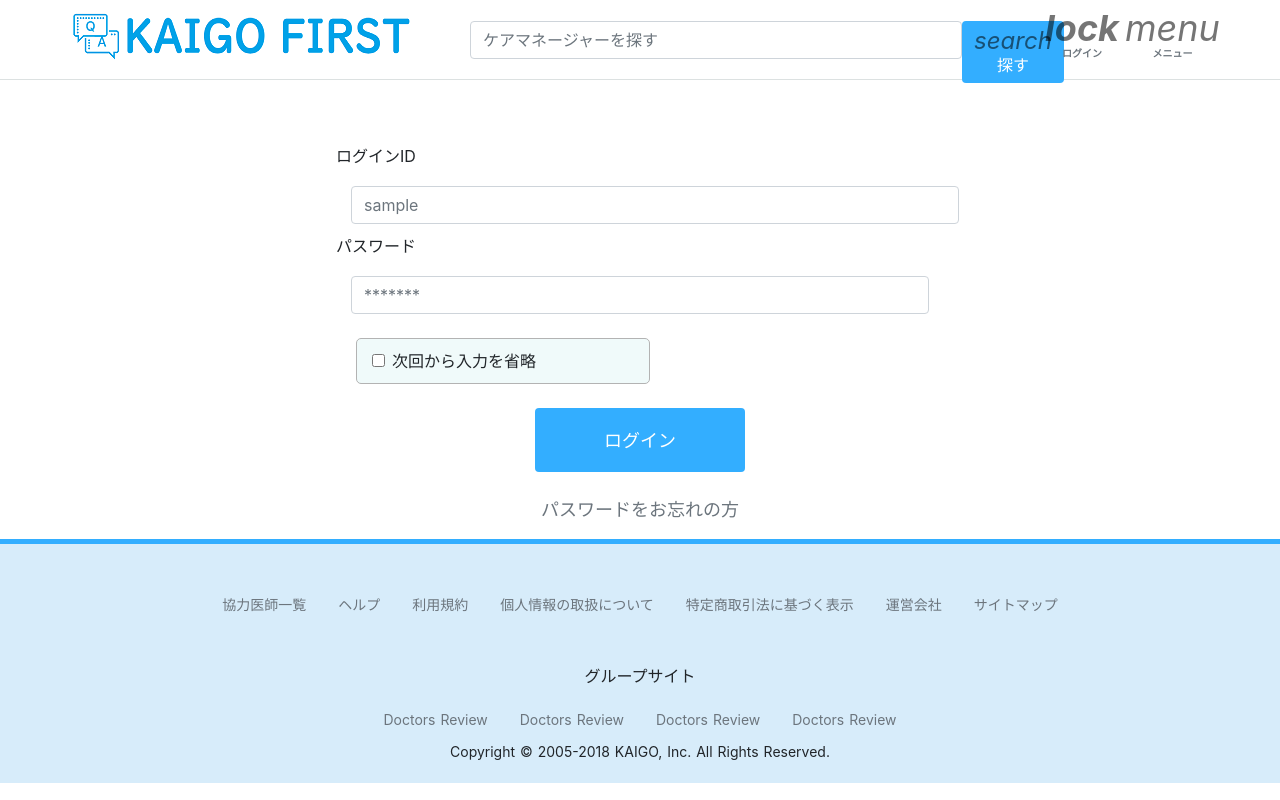
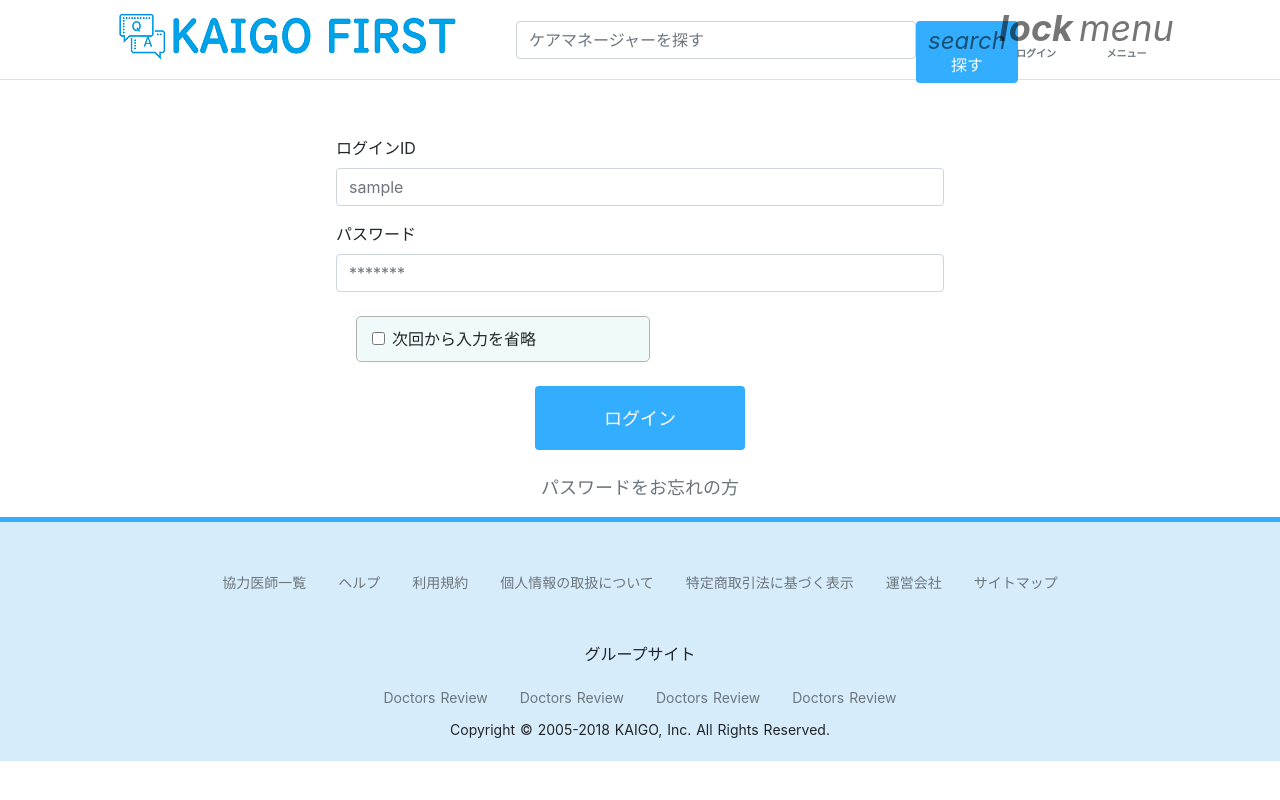
Before and after one commit to kido-k/KaigoFirstToB, a Nuxt app: page /login in a window 1280 px wide. Built offline with nearby package versions, Linux system fonts and the light colour scheme.

Commit message:
update header component

```diff
--- a/app/components/Atoms/SearchInputBox.vue
+++ b/app/components/Atoms/SearchInputBox.vue
@@ -11,6 +11,6 @@
 .search {
   display: inline-block;
   height: 40px;
-  width: 492px;
+  width: 400px;
 }
 </style>
--- a/app/components/Organisms/TheHeader.vue
+++ b/app/components/Organisms/TheHeader.vue
@@ -26,7 +26,7 @@ export default {
 <style>
 .theheader {
   height: 80px;
-  min-width: 930px;
+  min-width: 1100px;
   display: flex;
   align-items: flex-end;
   padding-left: 5px;
--- a/app/components/Organisms/TheLoginForm.vue
+++ b/app/components/Organisms/TheLoginForm.vue
@@ -2,7 +2,7 @@
   <div class="login-panel">
     <!-- <LoginFromTitle class="title"/> -->
     <div class="">
-      <div class="email-input form-group id">
+      <div class="email-input form-group">
         <label for="exampleInputId">ログインID</label>
         <input
           id="exampleInputId"
@@ -11,16 +11,14 @@
           aria-describedby="idHelp"
           placeholder="sample">
       </div>
-      <div class="email-input form-group password">
+      <div class="email-input form-group">
         <label
           class="label"
           for="exampleInputPassword">パスワード</label>
-        <div class="input">
-          <input
-            type="password"
-            class="form-control"
-            placeholder="*******">
-        </div>
+        <input
+          type="password"
+          class="form-control"
+          placeholder="*******">
       </div>
     </div>
     <div>
@@ -107,15 +105,6 @@ export default {
   margin: 40px 0 0 0;
   text-align: center;
 }
-.id {
-  margin: 8px 0 0 0;
-}
-.input {
-  margin: 10px 15px;
-}
-.password {
-  margin: 8px 0 0 0;
-}
 .chk-box {
   margin: 24px 0 0 0;
 }
```
